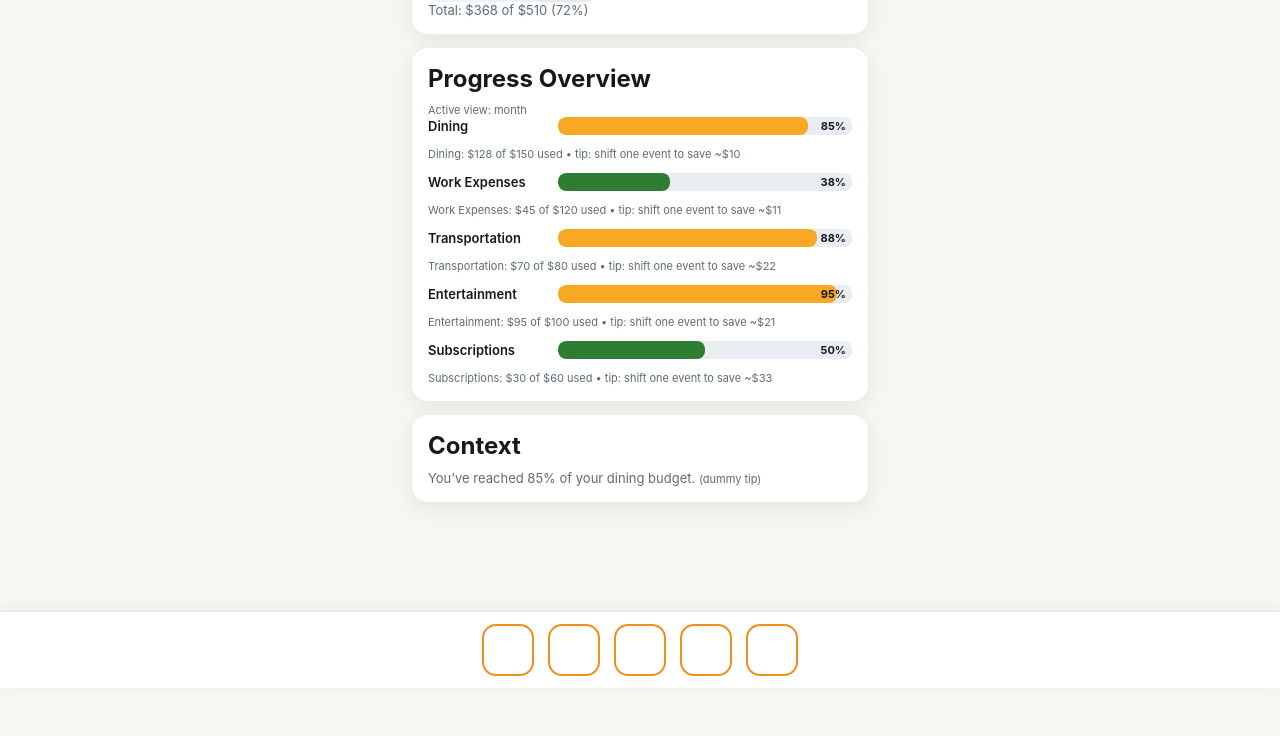
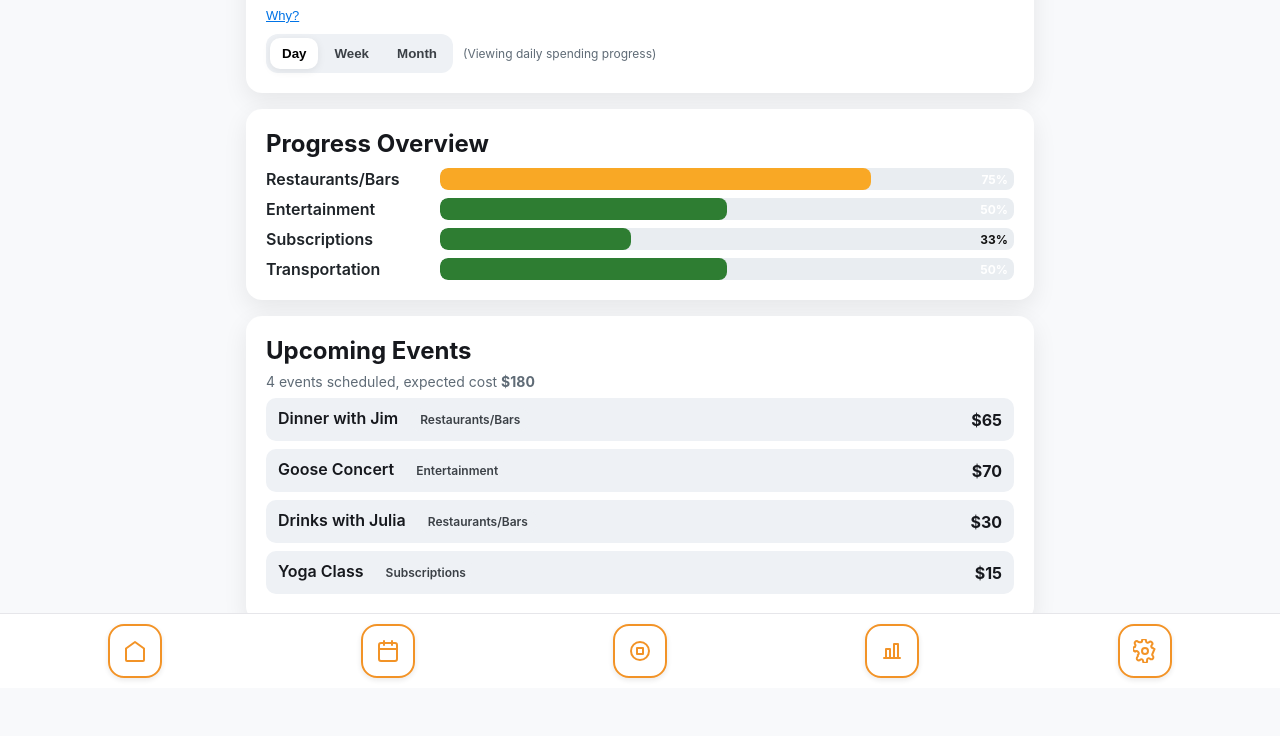
Before and after one commit to michaeltaffe/HVCIbudgetapp, a website: page index.html in a window 1280 px wide. Shown: the part 112-848 px from the top of the page. Before the commit the page ends 800 px from the top, so only its background shows below. Drawn offline with Linux system fonts and the light colour scheme.

Commit message:
Update index.html

```diff
--- a/index.html
+++ b/index.html
@@ -3,173 +3,206 @@
 <head>
 <meta charset="utf-8" />
 <meta name="viewport" content="width=device-width, initial-scale=1" />
-<title>Time–Budget Dashboard (Mock)</title>
-<link rel="stylesheet" href="https://unpkg.com/lucide-static@latest/font/lucide.css">
+<title>Time–Budget Dashboard</title>
 <style>
-:root{
-  --bg:#f7f6f2; --card:#fff; --ink:#16181d; --muted:#5f6b76;
-  --ok:#2e7d32; --warn:#f9a825; --bad:#c62828; --track:#e9edf1;
-  --shadow:0 6px 22px rgba(0,0,0,.08); --subtle:#eef1f5; --accent:#0066cc;
-}
-*{box-sizing:border-box}
-body{margin:0;font-family:Inter,system-ui,-apple-system,Segoe UI,Roboto,Helvetica,Arial;background:var(--bg);color:var(--ink)}
-.wrap{max-width:480px;margin:16px auto 100px;padding:0 12px}
-.card{background:var(--card);border-radius:16px;padding:16px;box-shadow:var(--shadow);margin-bottom:14px}
-h1,h2{margin:0 0 10px}
-.subtitle{color:var(--muted);font-size:13px}
+  :root {
+    --bg:#f8f9fb; --card:#fff; --ink:#16181d; --muted:#5f6b76;
+    --ok:#2e7d32; --warn:#f9a825; --bad:#c62828; --track:#e9edf1;
+    --shadow:0 8px 25px rgba(0,0,0,.08); --subtle:#eef1f5;
+  }
+  *{box-sizing:border-box;margin:0;padding:0}
+  body{font-family:Inter,system-ui,-apple-system,Segoe UI,Roboto,Helvetica,Arial;background:var(--bg);color:var(--ink);padding-bottom:90px;}
+  .wrap{max-width:820px;margin:24px auto;padding:0 16px}
+  .card{background:var(--card);border-radius:16px;padding:20px;box-shadow:var(--shadow);margin-bottom:16px}
+  h1,h2{margin-bottom:8px}
+  .subtitle{color:var(--muted);font-size:14px}
+  .pill{display:inline-block;padding:4px 10px;border-radius:999px;background:var(--subtle);color:#3b4046;font-size:12px;margin-left:8px}
 
-.controls{display:flex;align-items:center;justify-content:space-between;gap:10px;flex-wrap:wrap}
-.segmented{display:inline-flex;background:var(--subtle);border-radius:12px;padding:3px;gap:3px}
-.segmented button{
-  appearance:none;border:0;background:transparent;padding:6px 10px;border-radius:10px;
-  font-weight:600;color:#3b4046;cursor:pointer;font-size:13px;transition:background .2s
-}
-.segmented button.active{background:#fff;color:#000;box-shadow:0 2px 6px rgba(0,0,0,.08)}
+  .controls{display:flex;align-items:center;gap:10px;margin-top:10px;flex-wrap:wrap}
+  .segmented{display:inline-flex;background:var(--subtle);border-radius:12px;padding:4px;gap:4px}
+  .segmented button{appearance:none;border:0;background:transparent;padding:8px 12px;border-radius:10px;font-weight:600;color:#3b4046;cursor:pointer}
+  .segmented button.active{background:#fff;color:#000;box-shadow:0 2px 8px rgba(0,0,0,.08)}
+  .view-note{font-size:12px;color:var(--muted)}
 
-.bars{display:grid;gap:12px}
-.row{display:flex;align-items:center;gap:10px}
-.label{min-width:120px;font-weight:600;font-size:13px}
-.bar{flex:1;height:18px;background:var(--track);border-radius:8px;position:relative;overflow:hidden}
-.fill{height:100%;border-radius:8px;transition:width .35s ease, background .35s ease}
-.pct{position:absolute;right:6px;top:50%;transform:translateY(-50%);font-size:11px;font-weight:700}
-.tooltip{font-size:11px;color:var(--muted)}
+  .bars{display:grid;grid-template-columns:160px 1fr;gap:8px 14px;align-items:center;margin-top:10px}
+  .label{color:#1e2328;font-weight:600;white-space:nowrap;overflow:hidden;text-overflow:ellipsis}
+  .bar{height:22px;background:var(--track);border-radius:8px;position:relative;overflow:hidden}
+  .fill{height:100%;border-radius:8px;transition:width .35s ease}
+  .pct{position:absolute;right:6px;top:50%;transform:translateY(-50%);font-size:12px;font-weight:700;color:#111}
+  .pct.invert{color:#fff}
+  .bar:hover .hint{display:block}
+  .hint{display:none;position:absolute;top:-34px;right:-6px;background:#111;color:#fff;font-size:12px;padding:6px 8px;border-radius:6px;white-space:nowrap;box-shadow:0 8px 18px rgba(0,0,0,.25)}
 
-.footer{position:fixed;left:0;right:0;bottom:0;background:#fff;border-top:1px solid #e6e6ea;padding:12px 16px;box-shadow:0 -3px 15px rgba(0,0,0,.05)}
-.chips{display:flex;gap:14px;justify-content:center}
-.chip{width:52px;height:52px;border:2px solid #f28e1c;border-radius:14px;display:flex;align-items:center;justify-content:center}
-.chip i{font-size:22px;color:#f28e1c}
+  .events .row{display:flex;justify-content:space-between;align-items:center;background:var(--subtle);padding:10px 12px;border-radius:10px;margin:8px 0}
+  .events .title{font-weight:600}
+  .events .amt{font-weight:700}
+
+  .why-container{margin-top:8px;}
+  .why-text{font-size:13px;color:var(--muted);display:none;}
+  .why-button{font-size:13px;color:#0073e6;background:none;border:none;cursor:pointer;margin-top:4px;text-decoration:underline}
+
+  .footer{position:fixed;left:0;right:0;bottom:0;background:#fff;border-top:1px solid #e6e6ea;padding:10px 16px}
+  .chips{display:flex;gap:14px;justify-content:space-around}
+  .chip{width:54px;height:54px;display:flex;align-items:center;justify-content:center;border:2px solid #f28e1c;border-radius:16px;opacity:.95;box-shadow:0 2px 6px rgba(0,0,0,.1)}
+  svg{width:24px;height:24px;stroke:#f28e1c;stroke-width:2;fill:none;stroke-linecap:round;stroke-linejoin:round}
 </style>
 </head>
 <body>
 <div class="wrap">
+
+  <!-- Top Recommendation -->
   <div class="card">
-    <h1>Time–Budget Dashboard</h1>
+    <h1>Consider <em>eating in</em> tomorrow <span class="pill">Smart Suggestion</span></h1>
+    <div class="subtitle">You’re close to your dining-out budget for this week. Planning meals at home could help you stay balanced.</div>
+
+    <div class="why-container">
+      <button class="why-button" onclick="toggleWhy()">Why?</button>
+      <div id="whyText" class="why-text">This recommendation is based on your dining category, which is at 85% of its weekly limit. Adjusting one dining event could keep you under target and free up funds for next week.</div>
+    </div>
+
     <div class="controls">
-      <div class="segmented" role="tablist" aria-label="Time view">
-        <button id="view-day"   role="tab" aria-selected="false">Day</button>
-        <button id="view-week"  role="tab" aria-selected="false">Week</button>
-        <button id="view-month" role="tab" aria-selected="true"  class="active">Month</button>
+      <div class="segmented" role="tablist" aria-label="Budget view">
+        <button id="btn-day" class="active">Day</button>
+        <button id="btn-week">Week</button>
+        <button id="btn-month">Month</button>
       </div>
-      <div class="subtitle" id="viewNote">(Month view)</div>
+      <div id="viewNote" class="view-note">(Viewing daily spending progress)</div>
     </div>
-    <div class="subtitle" id="summary">Loading…</div>
   </div>
 
+  <!-- Progress Bars -->
   <div class="card">
     <h2>Progress Overview</h2>
-    <div id="activeView" class="tooltip">Active view: month</div>
     <div class="bars" id="bars"></div>
   </div>
 
-  <div class="card">
-    <h2>Context</h2>
-    <div class="subtitle">You’ve reached 85% of your dining budget. <span class="tooltip">(dummy tip)</span></div>
+  <!-- Upcoming Events -->
+  <div class="card events">
+    <h2>Upcoming Events</h2>
+    <div class="subtitle" id="eventsSummary"></div>
+    <div id="events"></div>
   </div>
+
 </div>
 
+<!-- Footer Icons -->
 <div class="footer">
   <div class="chips">
-    <div class="chip" title="Home"><i class="lucide lucide-home"></i></div>
-    <div class="chip" title="Calendar"><i class="lucide lucide-calendar-days"></i></div>
-    <div class="chip" title="Budget"><i class="lucide lucide-credit-card"></i></div>
-    <div class="chip" title="Insights"><i class="lucide lucide-bar-chart-3"></i></div>
-    <div class="chip" title="Settings"><i class="lucide lucide-settings"></i></div>
+    <div class="chip" title="Home"><svg><path d="M3 9.5L12 3l9 6.5V21a1 1 0 0 1-1 1H4a1 1 0 0 1-1-1z"/></svg></div>
+    <div class="chip" title="Calendar"><svg><rect x="3" y="4" width="18" height="18" rx="2"/><line x1="16" y1="2" x2="16" y2="6"/><line x1="8" y1="2" x2="8" y2="6"/><line x1="3" y1="10" x2="21" y2="10"/></svg></div>
+    <div class="chip" title="Budget"><svg><circle cx="12" cy="12" r="9"/><path d="M9 9h6v6H9z"/></svg></div>
+    <div class="chip" title="Insights"><svg><line x1="4" y1="19" x2="20" y2="19"/><rect x="6" y="10" width="4" height="9"/><rect x="14" y="5" width="4" height="14"/></svg></div>
+    <div class="chip" title="Settings"><svg><circle cx="12" cy="12" r="3"/><path d="M19.4 15a1.65 1.65 0 0 0 .33 1.82l.06.06a2 2 0 1 1-2.83 2.83l-.06-.06a1.65 1.65 0 0 0-1.82-.33 1.65 1.65 0 0 0-1 1.51V22a2 2 0 1 1-4 0v-.09a1.65 1.65 0 0 0-1-1.51 1.65 1.65 0 0 0-1.82.33l-.06.06a2 2 0 1 1-2.83-2.83l.06-.06a1.65 1.65 0 0 0 .33-1.82A1.65 1.65 0 0 0 2 12.6V12a2 2 0 1 1 0-4v-.6a1.65 1.65 0 0 0 .33-1.82l-.06-.06a2 2 0 1 1 2.83-2.83l.06.06a1.65 1.65 0 0 0 1.82.33h.09A1.65 1.65 0 0 0 9 2.6V2a2 2 0 1 1 4 0v.09a1.65 1.65 0 0 0 1 1.51h.09a1.65 1.65 0 0 0 1.82-.33l.06-.06a2 2 0 1 1 2.83 2.83l-.06.06a1.65 1.65 0 0 0-.33 1.82V8a1.65 1.65 0 0 0 1.51 1h.09a1.65 1.65 0 0 0 1.51 1z"/></svg></div>
   </div>
 </div>
 
 <script>
-/* Distinct datasets per view (so bars CHANGE) */
-const DATA = {
+const data = {
   day: [
-    {category:"Dining",        spent:  9, budget: 15},  // 60%
-    {category:"Work Expenses", spent:  4, budget: 20},  // 20%
-    {category:"Transportation",spent: 10, budget: 12},  // 83%
-    {category:"Entertainment", spent:  1, budget:  8},  // 13%
-    {category:"Subscriptions", spent:  5, budget:  5}   // 100%
+    { category: "Restaurants/Bars", spent: 45, limit: 60 },
+    { category: "Entertainment", spent: 20, limit: 40 },
+    { category: "Subscriptions", spent: 5, limit: 15 },
+    { category: "Transportation", spent: 10, limit: 20 }
   ],
   week: [
-    {category:"Dining",        spent: 62, budget: 80},  // 78%
-    {category:"Work Expenses", spent: 18, budget: 60},  // 30%
-    {category:"Transportation",spent: 39, budget: 45},  // 87%
-    {category:"Entertainment", spent: 28, budget: 50},  // 56%
-    {category:"Subscriptions", spent: 15, budget: 15}   // 100%
+    { category: "Restaurants/Bars", spent: 120, limit: 150 },
+    { category: "Entertainment", spent: 70, limit: 100 },
+    { category: "Subscriptions", spent: 20, limit: 40 },
+    { category: "Transportation", spent: 35, limit: 60 }
   ],
   month: [
-    {category:"Dining",        spent:128, budget:150},  // 85%
-    {category:"Work Expenses", spent: 45, budget:120},  // 38%
-    {category:"Transportation",spent: 70, budget: 80},  // 88%
-    {category:"Entertainment", spent: 95, budget:100},  // 95%
-    {category:"Subscriptions", spent: 30, budget: 60}   // 50%
+    { category: "Restaurants/Bars", spent: 480, limit: 600 },
+    { category: "Entertainment", spent: 210, limit: 250 },
+    { category: "Subscriptions", spent: 60, limit: 80 },
+    { category: "Transportation", spent: 150, limit: 200 }
+  ],
+  events: [
+    { title: "Dinner with Jim", category: "Restaurants/Bars", cost: 65 },
+    { title: "Goose Concert", category: "Entertainment", cost: 70 },
+    { title: "Drinks with Julia", category: "Restaurants/Bars", cost: 30 },
+    { title: "Yoga Class", category: "Subscriptions", cost: 15 }
   ]
 };
 
-function colorFor(p){ return p<70 ? 'var(--ok)' : (p<100 ? 'var(--warn)' : 'var(--bad)'); }
+const bars = document.getElementById("bars");
+const eventsContainer = document.getElementById("events");
+const summary = document.getElementById("eventsSummary");
+let currentView = "day";
 
-/* Renders bars for a given view key */
+function colorFor(pct){ return pct<70?'var(--ok)':pct<100?'var(--warn)':'var(--bad)'; }
+
 function renderBars(view){
-  const bars = document.getElementById('bars');
-  bars.innerHTML = ''; // clear previous bars
+  bars.innerHTML = "";
+  data[view].forEach(d=>{
+    const label = document.createElement("div");
+    label.className="label";
+    label.textContent=d.category;
 
-  // Update helper labels
-  document.getElementById('activeView').textContent = 'Active view: ' + view;
-  document.getElementById('viewNote').textContent = '(' + view[0].toUpperCase() + view.slice(1) + ' view)';
+    const bar = document.createElement("div");
+    bar.className="bar";
+    const fill=document.createElement("div");
+    fill.className="fill";
+    const pct=Math.min(100,(d.spent/d.limit)*100);
+    fill.style.width=pct+"%";
+    fill.style.background=colorFor(pct);
 
-  // Build rows
-  DATA[view].forEach(d=>{
-    const row = document.createElement('div');
-    row.className = 'row';
+    const pctText=document.createElement("div");
+    pctText.className="pct";
+    pctText.textContent=Math.round(pct)+"%";
+    if(pct>45)pctText.classList.add("invert");
 
-    const label = document.createElement('div');
-    label.className = 'label';
-    label.textContent = d.category;
+    const hint=document.createElement("div");
+    hint.className="hint";
+    hint.textContent=`${d.category}: $${d.spent} of $${d.limit}`;
 
-    const bar = document.createElement('div');
-    bar.className = 'bar';
-
-    const pct = Math.round((d.spent / Math.max(1, d.budget)) * 100);
-    const fill = document.createElement('div');
-    fill.className = 'fill';
-    fill.style.width = Math.min(100, pct) + '%';
-    fill.style.background = colorFor(pct);
-
-    const pctText = document.createElement('div');
-    pctText.className = 'pct';
-    pctText.textContent = pct + '%';
-
-    bar.appendChild(fill);
-    bar.appendChild(pctText);
-
-    row.appendChild(label);
-    row.appendChild(bar);
-    bars.appendChild(row);
-
-    // Tooltip row under each bar with raw values (dummy)
-    const tip = document.createElement('div');
-    tip.className = 'tooltip';
-    tip.textContent = `${d.category}: $${d.spent} of $${d.budget} used • tip: shift one event to save ~$${10 + Math.floor(Math.random()*25)}`;
-    bars.appendChild(tip);
+    bar.append(fill,pctText,hint);
+    bars.append(label,bar);
   });
-
-  // Update summary totals
-  const totalBudget = DATA[view].reduce((a,b)=>a + b.budget, 0);
-  const totalSpent  = DATA[view].reduce((a,b)=>a + b.spent, 0);
-  document.getElementById('summary').textContent =
-    `Total: $${totalSpent} of $${totalBudget} (${Math.round(totalSpent / Math.max(1,totalBudget) * 100)}%)`;
 }
 
-/* Button wiring */
-function activate(view){
-  document.querySelectorAll('.segmented button').forEach(b=>b.classList.remove('active'));
-  document.getElementById('view-'+view).classList.add('active');
+function renderEvents(){
+  eventsContainer.innerHTML="";
+  let total=0;
+  data.events.forEach(e=>{
+    total+=e.cost;
+    const row=document.createElement("div");
+    row.className="row";
+    const title=document.createElement("div");
+    title.className="title";
+    title.textContent=e.title+" ";
+    const cat=document.createElement("span");
+    cat.className="pill";
+    cat.textContent=e.category;
+    title.appendChild(cat);
+    const amt=document.createElement("div");
+    amt.className="amt";
+    amt.textContent="$"+e.cost;
+    row.append(title,amt);
+    eventsContainer.appendChild(row);
+  });
+  summary.innerHTML=`${data.events.length} events scheduled, expected cost <b>$${total}</b>`;
+}
+
+function toggleWhy(){
+  const why=document.getElementById("whyText");
+  why.style.display=why.style.display==="block"?"none":"block";
+}
+
+function setView(view){
+  currentView=view;
+  document.querySelectorAll(".segmented button").forEach(b=>b.classList.remove("active"));
+  document.getElementById("btn-"+view).classList.add("active");
+  document.getElementById("viewNote").textContent=`(Viewing ${view}ly spending progress)`;
   renderBars(view);
 }
 
-document.addEventListener('DOMContentLoaded', ()=>{
-  document.getElementById('view-day').addEventListener('click',  ()=>activate('day'));
-  document.getElementById('view-week').addEventListener('click', ()=>activate('week'));
-  document.getElementById('view-month').addEventListener('click',()=>activate('month'));
-  activate('month'); // initial
-});
+// Init
+document.getElementById("btn-day").onclick=()=>setView("day");
+document.getElementById("btn-week").onclick=()=>setView("week");
+document.getElementById("btn-month").onclick=()=>setView("month");
+
+renderBars("day");
+renderEvents();
 </script>
 </body>
 </html>
```
